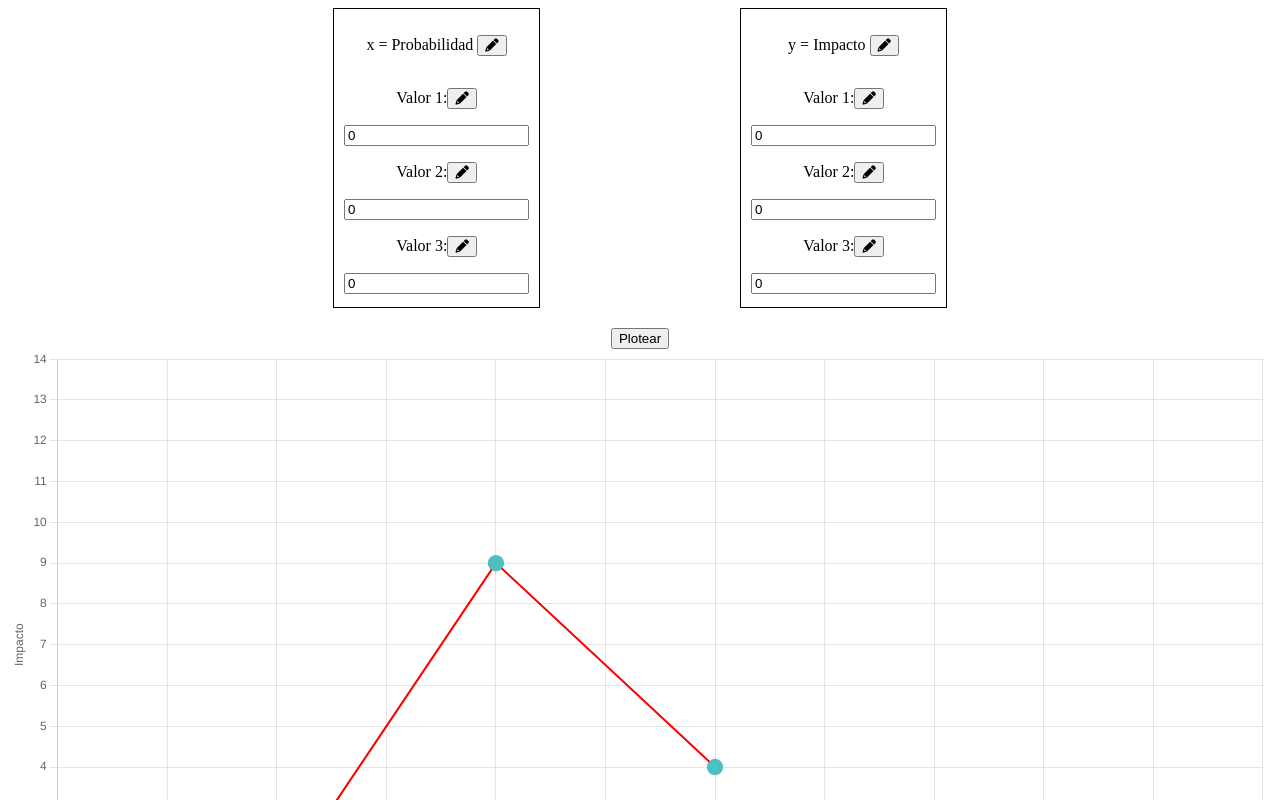
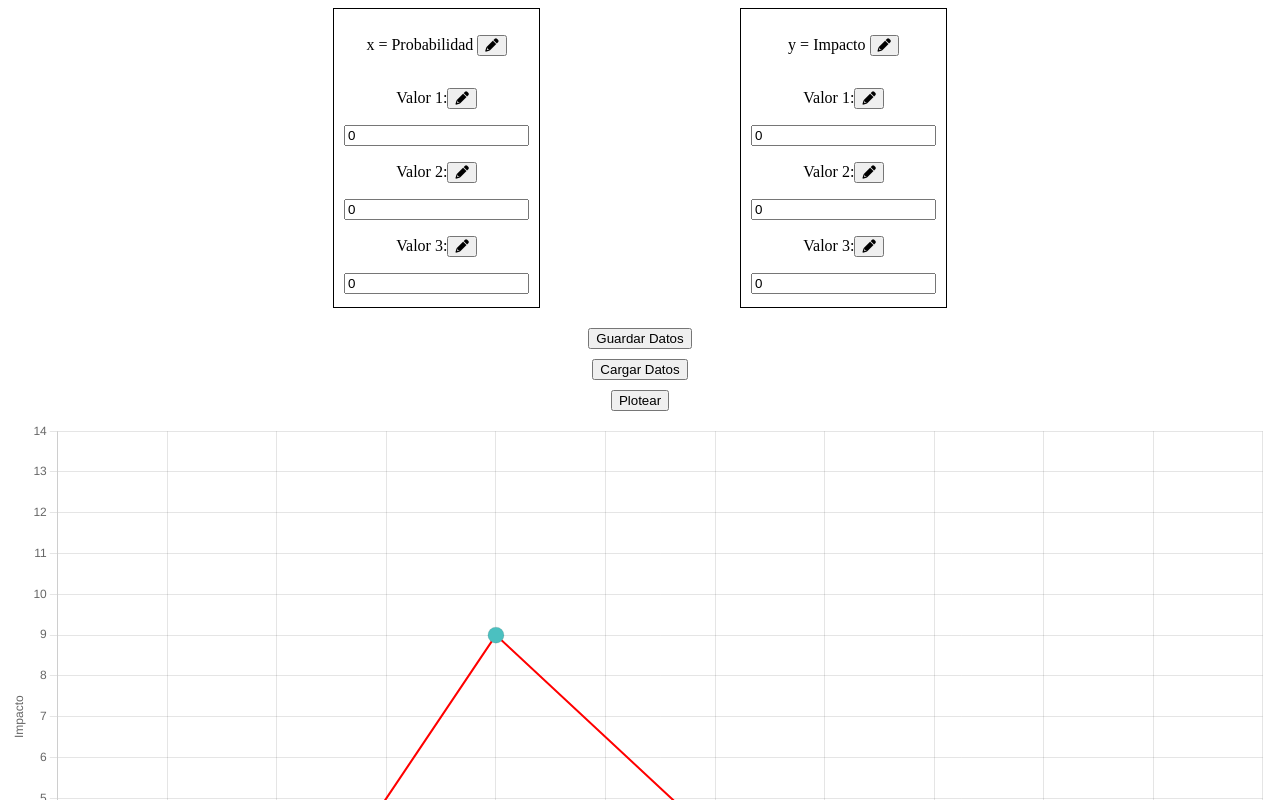
Before and after one commit to salvvilla88/shapp-angular, an Angular app in the folder frontend-shapp/: page / in a window 1280 px wide. Shown: the top 800 px of the page. Built offline with nearby package versions, Linux system fonts and the light colour scheme.

Commit message:
Added ability to save and load inputted data using a JSON file

```diff
--- a/frontend-shapp/src/app/app.component.html
+++ b/frontend-shapp/src/app/app.component.html
@@ -1,4 +1,4 @@
 <div class="container">
-  <app-input-form (plotClicked)="handlePlotClick($event)" (labelsChanged)="handleLabelsChanged($event)"></app-input-form>
-<app-chart [data]="data" [config]="{ xLabel: xInputLabel, yLabel: yInputLabel }" #chartComponent></app-chart>
+  <app-input-form (plotClicked)="handlePlotClick($event)" (labelsChanged)="handleLabelsChanged($event)" (dataLoaded)="handleDataLoaded($event)"></app-input-form>
+  <app-chart [data]="data" [config]="{ xLabel: xInputLabel, yLabel: yInputLabel }" #chartComponent></app-chart>
 </div>
--- a/frontend-shapp/src/app/app.component.ts
+++ b/frontend-shapp/src/app/app.component.ts
@@ -44,4 +44,13 @@ export class AppComponent implements AfterViewInit {
       this.chartComponent.plotChart();
     }
   }
+
+  handleDataLoaded(loadedData: any) {
+    this.data = loadedData;
+    if (this.chartComponent) {
+      this.chartComponent.data = loadedData;
+      this.chartComponent.plotChart();
+      console.log('PlotChart called after data loaded');
+    }
+  }
 }
--- /dev/null
+++ b/frontend-shapp/src/app/data.service.ts
@@ -0,0 +1,23 @@
+import { Injectable } from '@angular/core';
+
+@Injectable({
+  providedIn: 'root',
+})
+export class DataService {
+  private readonly FILE_NAME = 'data.json';
+
+  saveData(data: any): void {
+    const jsonData = JSON.stringify(data);
+    const blob = new Blob([jsonData], { type: 'application/json' });
+    const link = document.createElement('a');
+    link.href = URL.createObjectURL(blob);
+    link.download = this.FILE_NAME;
+    link.click();
+  }
+
+  async retrieveData(): Promise<any> {
+    const response = await fetch(this.FILE_NAME);
+    const jsonData = await response.json();
+    return jsonData;
+  }
+}
--- a/frontend-shapp/src/app/input-form/input-form.component.html
+++ b/frontend-shapp/src/app/input-form/input-form.component.html
@@ -47,6 +47,8 @@
 
   </div>
   <div class="center">
-    <button (click)="onPlotClick()">Plotear</button>
+    <button style='margin-bottom:10px' (click)="onSaveClick()">Guardar Datos</button>
+    <button style='margin-bottom:10px' (click)="onLoadDataClick()">Cargar Datos</button>
+    <button style='margin-bottom:10px' (click)="onPlotClick()">Plotear</button>
   </div>
 </div>
--- a/frontend-shapp/src/app/input-form/input-form.component.ts
+++ b/frontend-shapp/src/app/input-form/input-form.component.ts
@@ -1,4 +1,5 @@
 import { Component, Output, EventEmitter } from '@angular/core';
+import { DataService } from '../data.service';
 
 @Component({
   selector: 'app-input-form',
@@ -31,6 +32,7 @@ export class InputFormComponent {
 
   @Output() plotClicked = new EventEmitter<any>();
   @Output() labelsChanged = new EventEmitter<{ xLabel: string, yLabel: string }>();
+  @Output() dataLoaded = new EventEmitter<any>();
 
   generateArray(length: number): number[] {
     return Array.from({ length }, (_, index) => index);
@@ -81,4 +83,34 @@ export class InputFormComponent {
     this.impactLabels[index] = newLabel;
     this.editingImpactLabels[index] = false;
   }
+
+  constructor(private dataService: DataService) {}
+
+  onSaveClick() {
+    this.dataService.saveData(this.inputValues);
+  }
+
+  onLoadDataClick() {
+    const fileInput = document.createElement('input');
+    fileInput.type = 'file';
+    fileInput.accept = '.json';
+    fileInput.addEventListener('change', (event) => {
+      const file = (event.target as HTMLInputElement).files?.[0];
+      if (file) {
+        this.readFile(file);
+      }
+    });
+    fileInput.click();
+  }
+
+  private readFile(file: File) {
+    const reader = new FileReader();
+    reader.onload = (e) => {
+      const fileContent = e.target?.result as string;
+      const loadedData = JSON.parse(fileContent);
+      this.dataLoaded.emit(loadedData);
+      this.inputValues = loadedData;
+    };
+    reader.readAsText(file);
+  }
 }
```
Also changed, not shown: frontend-shapp/src/app/input-form/input-form.component.css (line endings or trailing spaces), 1 other file (tests, documents, lock files or other folders).
